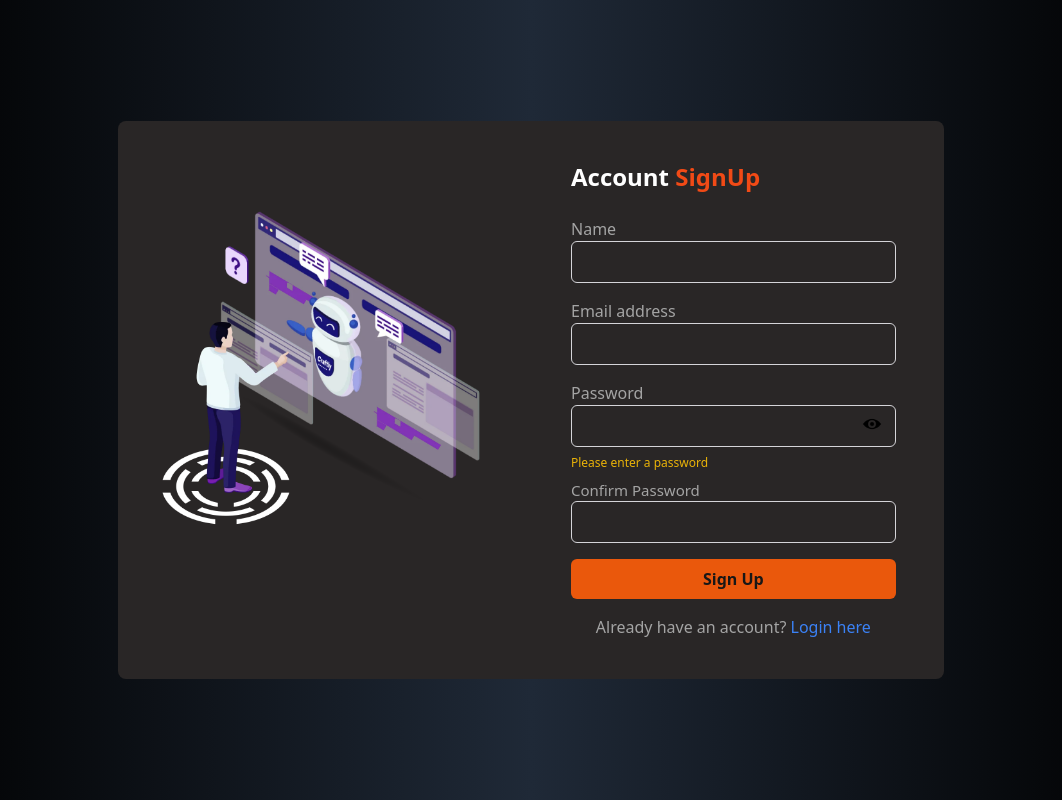
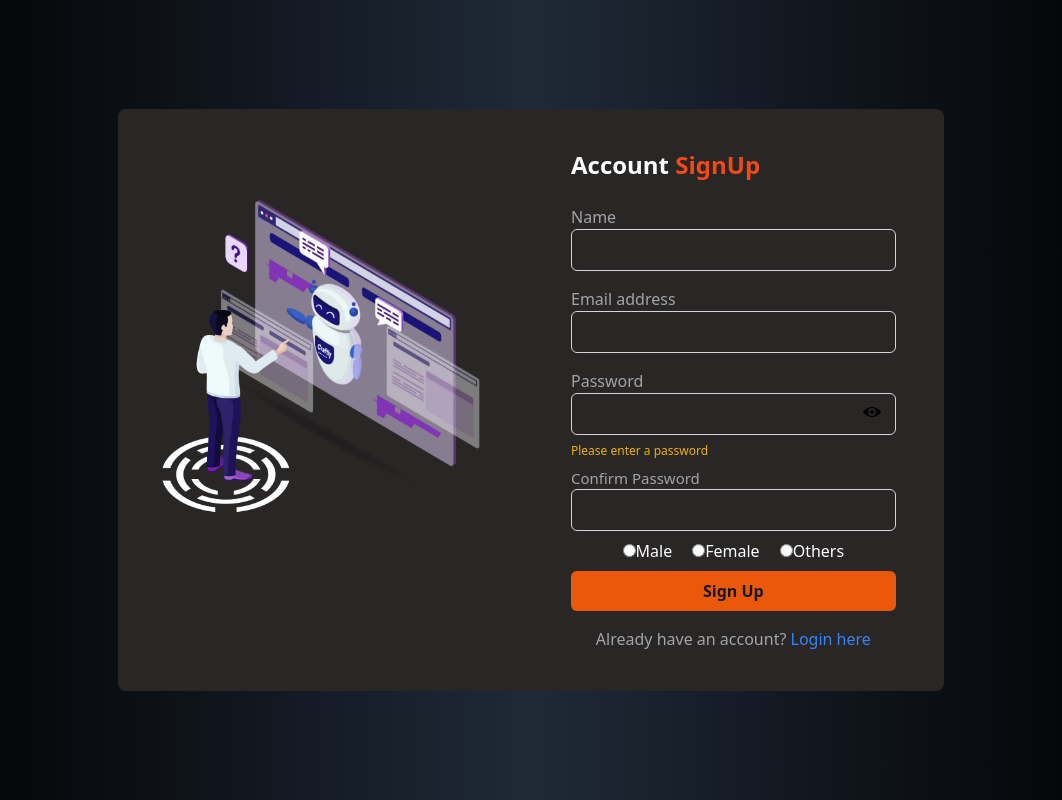
Before and after one commit to savyagupta-2004/keyNcoders-Frontend_forked, a React (Vite) app: page /signup in a window 1280 px wide. Shown: the whole page, without its empty margins (109-1171 px from the left). Built offline with nearby package versions, Linux system fonts and the light colour scheme.

Commit message:
fix-release

```diff
--- a/src/api/Login.js
+++ b/src/api/Login.js
@@ -1,6 +1,6 @@
 // src/api/login.js
 
-const API_URL = "http://localhost:3001"; // Replace with your actual API URL
+const API_URL =import.meta.env.VITE_BACKEND_URL; // Replace with your actual API URL
 
 export const login = async (email, password) => {
   try {
--- a/src/api/questions/index.js
+++ b/src/api/questions/index.js
@@ -1,21 +1,26 @@
 import axios from 'axios';
 
 const BASE_URL = import.meta.env.VITE_BACKEND_URL;
-
+const C_id="course123"
 export const getQuestions = async () => {
    try {
-    const access_token = (localStorage.getItem("token"));
-       const response = await axios.get(`${BASE_URL}/course/questionlist`, {
-           headers: {
-               Authorization: `Bearer ${access_token}`,
-               'Content-Type': 'application/json'
+       const access_token = localStorage.getItem("token");
+
+       const response = await axios.get(`${BASE_URL}/course/questionlist`,
+           { C_id }, // Pass cid in the request body
+           {
+               headers: {
+                   Authorization: `Bearer ${access_token}`,
+                   'Content-Type': 'application/json'
+               }
            }
+       );
 
-       });
        console.log(response.data);
+       return response.data;
 
-      return response.data;
    } catch (err) {
-       console.error(err);
+       console.error("Error fetching questions:", err);
+       return null; // Handle the error by returning null or an empty array
    }
 };
--- a/src/components/Sidebar.jsx
+++ b/src/components/Sidebar.jsx
@@ -227,23 +227,23 @@ const Sidebar = () => {
           <div className="flex items-center lg:h-full h-[50vh] justify-center w-full mb-4 rounded">
             {selectedVideo ? (
 
-              <div className="flex flex-col">
-              <h1 className="text-gray-300 text-2xl font-bold">Stay tune till <span className="text-orange-500">oct 10</span></h1>
-              <button
-                  className="bg-orange-500 mt-3 flex items-center gap-3 text-white py-2 px-4 rounded"
-                  onClick={handleAddToGoogleCalendar}
-                >
-                  <img className="h-9 w-9 rounded-t-md rounded-bl-md rounded-br-2xl bg-white" src="/images/calender_google.png"/>
-                  Add to Calendar
-                </button>
-              </div>
+              // <div className="flex flex-col">
+              // <h1 className="text-gray-300 text-2xl font-bold">Stay tune till <span className="text-orange-500">oct 10</span></h1>
+              // <button
+              //     className="bg-orange-500 mt-3 flex items-center gap-3 text-white py-2 px-4 rounded"
+              //     onClick={handleAddToGoogleCalendar}
+              //   >
+              //     <img className="h-9 w-9 rounded-t-md rounded-bl-md rounded-br-2xl bg-white" src="/images/calender_google.png"/>
+              //     Add to Calendar
+              //   </button>
+              // </div>
 
-              // <ReactPlayer
-              //   url={selectedVideo}
-              //   controls={true}
-              //   width="100%"
-              //   height="100%"
-              // />
+              <ReactPlayer
+                url={selectedVideo}
+                controls={true}
+                width="100%"
+                height="100%"
+              />
             ) : (
               <div className="text-2xl text-gray-400">
                 Select a video to play
--- a/src/pages/CodeEditor.jsx
+++ b/src/pages/CodeEditor.jsx
@@ -6,7 +6,7 @@ import { useEffect } from "react";
 import axios from "axios";
 import PostloginNavbar from "../utilities/PostloginNavbar";
 
-const BASE_URL = "https://key-n-coder-be-merge.vercel.app/";
+const BASE_URL = import.meta.env.VITE_BACKEND_URL;
 
 const CodeEditor = ({ theme, handleThemeSwitch }) => {
   const [currentView, setCurrentView] = useState("description");
@@ -132,14 +132,14 @@ const CodeEditor = ({ theme, handleThemeSwitch }) => {
                 <div key={index} className="space-y-2">
                   {currentView === "description" && (
                     <>
-                      {/* <h1 className="mt-4 text-2xl">
+                       <h1 className="mt-4 text-2xl">
                         {question.num}: {question.name}
                       </h1>
                       <p>{question.des}</p>
                       <h1 className="text-xl">{question.exnum} Example</h1>
-                      <p>{question.exDes}</p> */
-                      }
-                      <div className="flex flex-col top-44  absolute left-48 justify-center">
+                      <p>{question.exDes}</p>
+
+                      {/* <div className="flex flex-col top-44  absolute left-48 justify-center">
                         <h1 className="text-gray-300 text-2xl font-bold">Stay tune till <span className="text-orange-500">oct 10</span></h1>
                         <button
                             className="bg-orange-500 mt-3 flex items-center gap-3 text-white py-2 w-48 px-4 rounded"
@@ -148,7 +148,7 @@ const CodeEditor = ({ theme, handleThemeSwitch }) => {
                             <img className="h-9 w-9 rounded-t-md rounded-bl-md rounded-br-2xl bg-white" src="/images/calender_google.png"/>
                             Add to Calendar
                         </button>
-                      </div>
+                      </div> */}
                     </>
                   )}
                   {currentView === "solution" && (
--- a/src/pages/Postlogin_temp.jsx
+++ b/src/pages/Postlogin_temp.jsx
@@ -204,9 +204,9 @@ const Postlogin_temp = ({ theme, handleThemeSwitch }) => {
               Mentor Connect
             </Link>
 
-            {/* <div className="bg-orange-500 text-white font-medium rounded-md w-full block text-center p-3 hover:underline hover:decoration-white hover:underline-offset-8">
+            <div className="bg-orange-500 text-white font-medium rounded-md w-full block text-center p-3 hover:underline hover:decoration-white hover:underline-offset-8">
               <Link to="/user-profile">My Profile</Link>
-            </div> */}
+            </div>
 
 
           </div>
--- a/src/pages/Signup.jsx
+++ b/src/pages/Signup.jsx
@@ -18,8 +18,7 @@ function Signup({ theme, notify }) {
   const [confirmPassword, setConfirmPassword] = useState("");
   const [loading, setLoading] = useState(false);
 
-  const backendUrl = "http://localhost:5000";
-  // const backendUrl = "https://keyncoders-main-backend.vercel.app";
+  const backendUrl = import.meta.env.VITE_BACKEND_URL;
   const navigate = useNavigate();
 
   const handleOtpChange = (element, index) => {
@@ -265,7 +264,7 @@ function Signup({ theme, notify }) {
                   }`}
                 />
                 <span
-                  className="absolute inset-y-4 mt-5 right-0 flex items-center pr-3 cursor-pointer"
+                  className="absolute inset-y-4  mt-5 right-0 flex items-center pr-3 cursor-pointer"
                   onClick={showPass}
                 >
                   <img
@@ -309,6 +308,44 @@ function Signup({ theme, notify }) {
                   <p className="text-red-500 text-xs">Passwords do not match</p>
                 )}
               </div>
+              <div
+                  style={{
+                    display: "flex",
+                    justifyContent: "center",
+                    gap: "20px",
+                  }}
+                >
+                  <label>
+                    <input
+                      type="radio"
+                      name="gender"
+                      value="male"
+                      onChange={(e) => setGender(e.target.value)}
+                      required // Make selection mandatory
+                    />
+                    Male
+                  </label>
+                  <label>
+                    <input
+                      type="radio"
+                      name="gender"
+                      value="female"
+                      onChange={(e) => setGender(e.target.value)}
+                      required // Make selection mandatory
+                    />
+                    Female
+                  </label>
+                  <label>
+                    <input
+                      type="radio"
+                      name="gender"
+                      value="others"
+                      onChange={(e) => setGender(e.target.value)}
+                      required // Make selection mandatory
+                    />
+                    Others
+                  </label>
+                </div>
               <button
                 disabled={loading}
                 type="submit"
```
